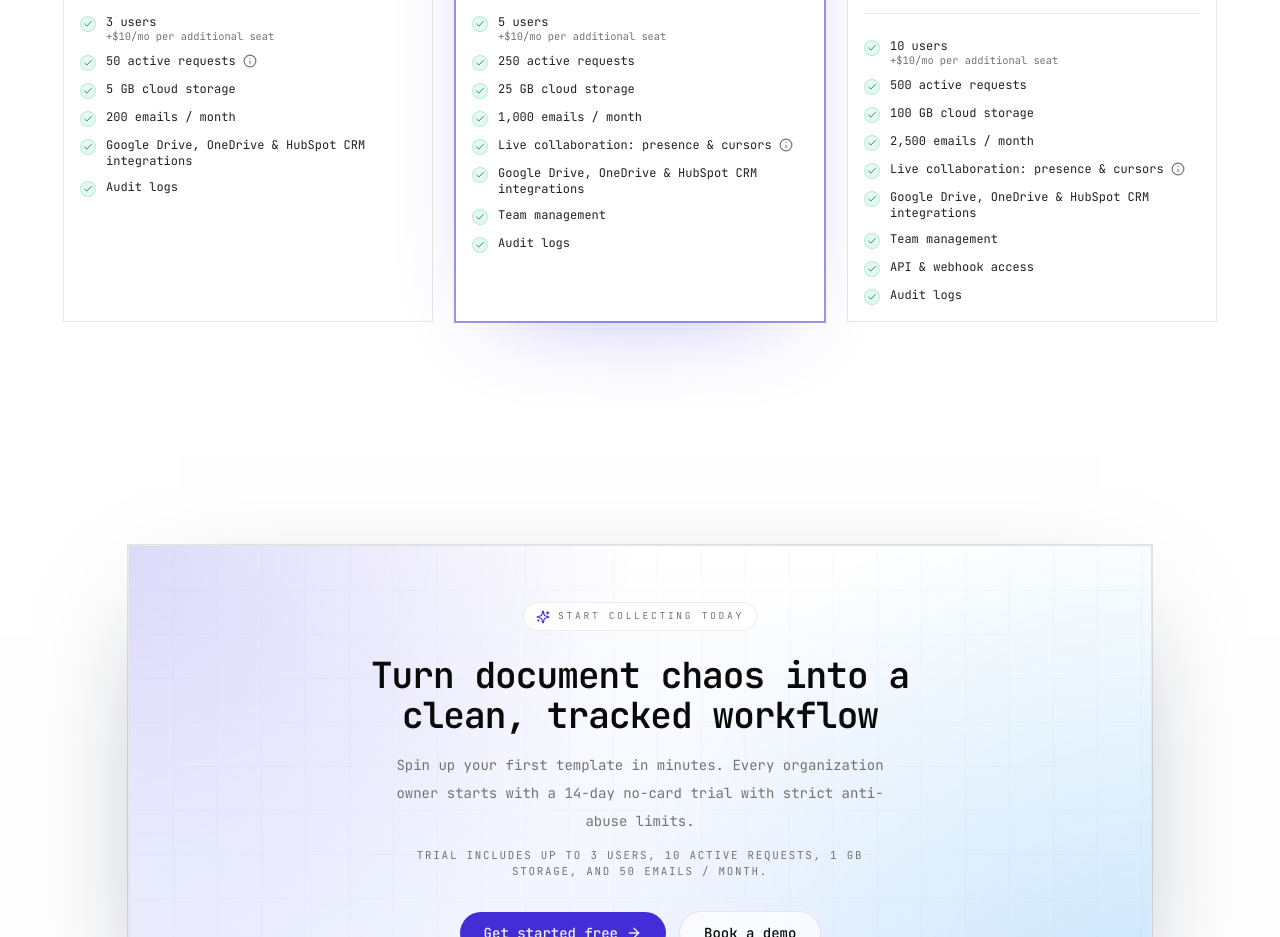
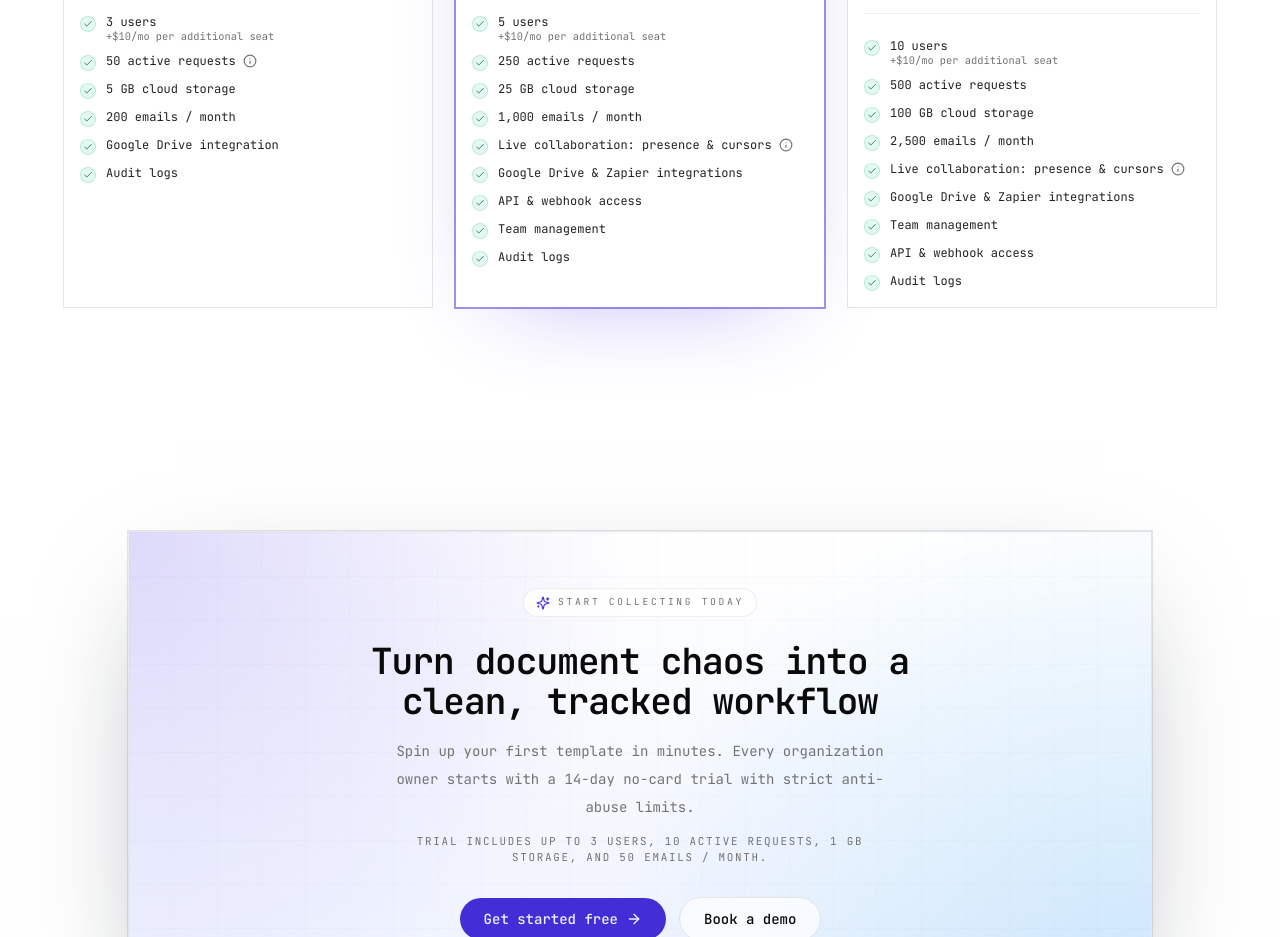
Before and after one commit to iCanbolat/swifty-doc-landing, a Next.js app: page / in a window 1280 px wide. Shown: the part 5100-6037 px from the top of the page. Built offline with nearby package versions, Linux system fonts and the light colour scheme; no server answers.

Commit message:
Zapier imp

```diff
--- a/components/sections/pricing.tsx
+++ b/components/sections/pricing.tsx
@@ -49,7 +49,7 @@ const PLANS: Plan[] = [
       },
       { label: "5 GB cloud storage" },
       { label: "200 emails / month" },
-      { label: "Google Drive, OneDrive & HubSpot CRM integrations" },
+      { label: "Google Drive integration" },
       { label: "Audit logs" },
     ],
   },
@@ -69,7 +69,8 @@ const PLANS: Plan[] = [
         label: "Live collaboration: presence & cursors",
         info: "In collaborative requests, participants see who's online, which field each person is editing, and each other's live cursors in real time.",
       },
-      { label: "Google Drive, OneDrive & HubSpot CRM integrations" },
+      { label: "Google Drive & Zapier integrations" },
+      { label: "API & webhook access" },
       { label: "Team management" },
       { label: "Audit logs" },
     ],
@@ -89,7 +90,7 @@ const PLANS: Plan[] = [
         label: "Live collaboration: presence & cursors",
         info: "In collaborative requests, participants see who's online, which field each person is editing, and each other's live cursors in real time.",
       },
-      { label: "Google Drive, OneDrive & HubSpot CRM integrations" },
+      { label: "Google Drive & Zapier integrations" },
       { label: "Team management" },
       { label: "API & webhook access" },
       { label: "Audit logs" },
```
Also changed, not shown: 1 other file (tests, documents, lock files or other folders).
